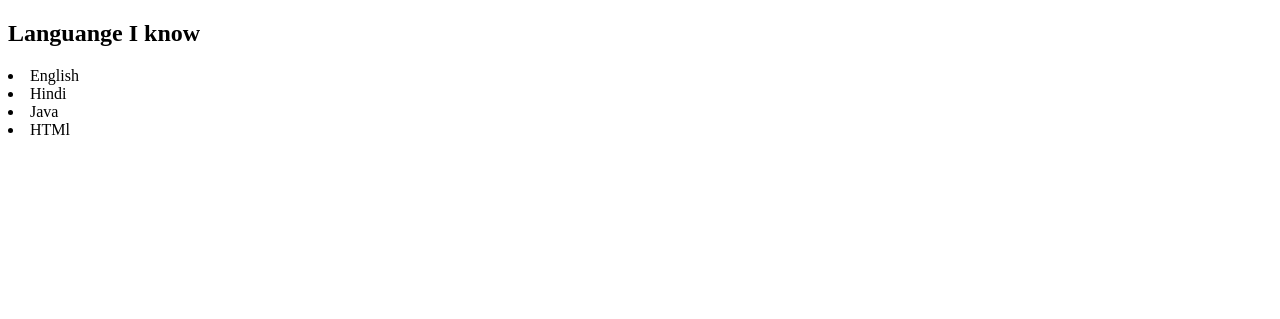
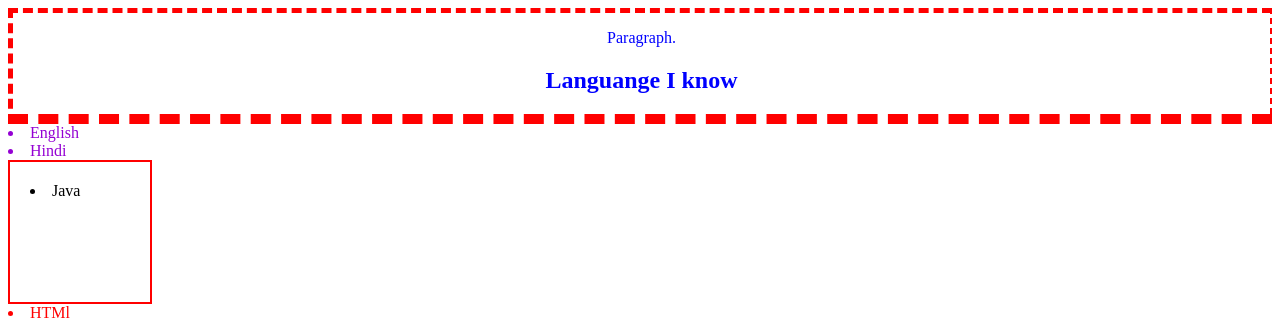
Before and after one commit to ShantanuShukla1/Portfolio, a plain HTML site: page index.html in a window 1280 px wide. Shown: the top 319 px of the page. Drawn offline with Linux system fonts and the light colour scheme.

Commit message:
Shantanu's Homepage

```diff
--- a/index.html
+++ b/index.html
@@ -2,14 +2,21 @@
 <html lang="en us">
     <head>
         <title>Gittin Goin</title>
+        <link href="style.css"   rel="stylesheet" type="text/css">
     </head>
     <body>
-        <h2>Languange I know</h2>
+        <div>
+            <p> Paragraph.</p>
+            <h2>Languange I know</h2>
+        </div>
         <o1>
-            <li>English</li>
-            <li>Hindi</li>
-            <li>Java</li>
-            <li>HTMl</li>
+            <li class="supercoder">English</li>
+            <li class="supercoder">Hindi</li>
+            <li class="swatch bordered">Java</li>
+            <li id="bruh">HTMl</li>
         </o1>
+        <div>
+            <p style="color:darkgreen; font-size: 72px;"> This should be green.</p>
+        </div>
     </body>
 </html>
--- /dev/null
+++ b/style.css
@@ -0,0 +1,26 @@
+div {
+    color: blue;
+    border-style: dashed;
+    border-color: red;
+    border-width: 5px 2px 10px 5px;
+    text-align: center;
+}
+
+#bruh {
+    color: red;
+}
+.supercoder {
+    color: darkviolet;
+}
+
+.swatch {
+    width: 100px;
+    height: 100px;
+    padding: 20px;
+}
+
+.bordered {
+    border-style: solid;
+    border-color: red;
+    border-width: 2px;
+}
```
Also changed, not shown: Shantanu's Homepage.html (added, +10 -0 lines), Shantanu.css (added), 1 other file.
